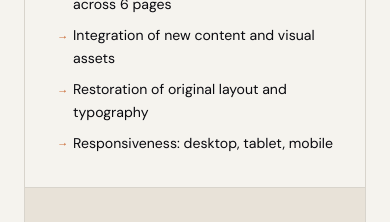
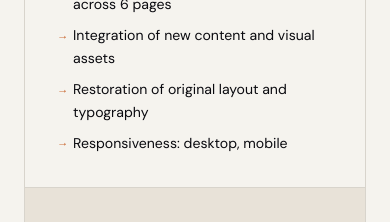
Before and after one commit to reis2005-eng/test01, a Next.js app: page / in a window 390 px wide. Shown: the part 2160-2382 px from the top of the page. Built offline with nearby package versions, Linux system fonts and the light colour scheme; a web font is replaced by a local one.

Commit message:
feat: update scope of work to exclude tablet responsiveness

```diff
--- a/components/proposal/scope-of-work.tsx
+++ b/components/proposal/scope-of-work.tsx
@@ -71,7 +71,7 @@ export function ScopeOfWork() {
           <ScopeItem>Implementation of all approved designs across 6 pages</ScopeItem>
           <ScopeItem>Integration of new content and visual assets</ScopeItem>
           <ScopeItem>Restoration of original layout and typography</ScopeItem>
-          <ScopeItem>Responsiveness: desktop, tablet, mobile</ScopeItem>
+          <ScopeItem>Responsiveness: desktop, mobile</ScopeItem>
         </ScopeCard>
         <ScopeCard label="Development — Not Included" title="Out of Scope" excluded>
           <ScopeItem excluded>Backend development</ScopeItem>
```
